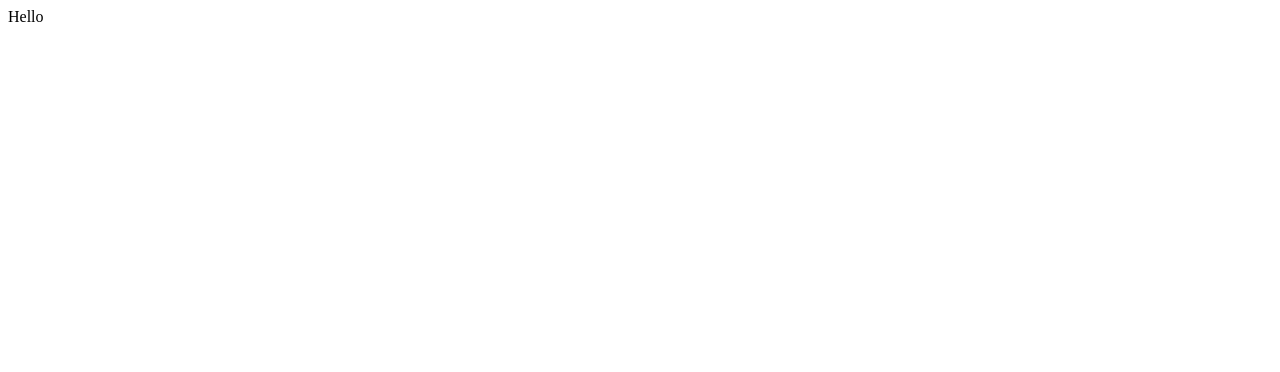
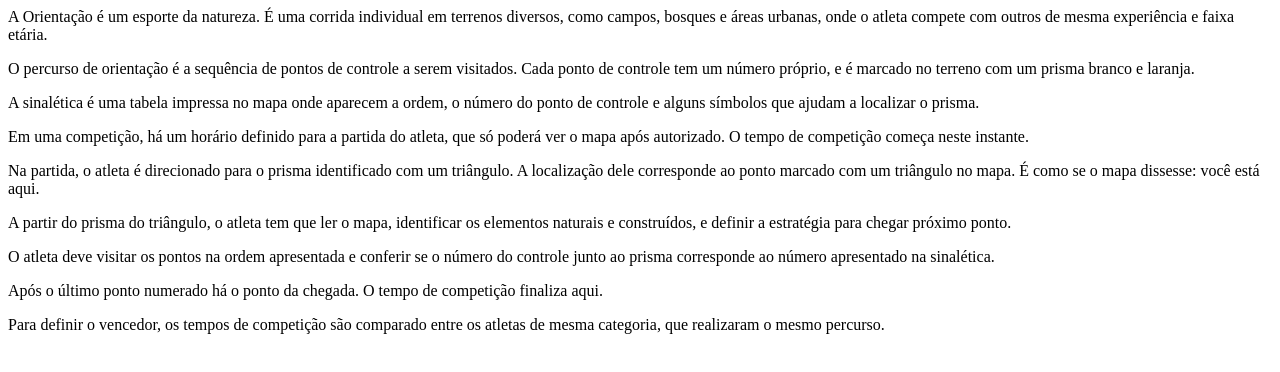
Before and after one commit to orientacao-ceara/orientacao, a plain HTML site: page index.html in a window 1280 px wide. Drawn offline with Linux system fonts and the light colour scheme.

Commit message:
Update index.html

```diff
--- a/index.html
+++ b/index.html
@@ -1,5 +1,23 @@
 <html>
   <body>
-    Hello
+    <p>
+A Orientação é um esporte da natureza. É uma corrida individual em terrenos diversos, como campos, bosques e áreas urbanas, onde o atleta compete com outros de mesma experiência e faixa etária.
+    </p><p>
+O percurso de orientação é a sequência de pontos de controle a serem visitados. Cada ponto de controle tem um número próprio, e é marcado no terreno com um prisma branco e laranja.
+    </p><p>
+A sinalética é uma tabela impressa no mapa onde aparecem a ordem, o número do ponto de controle e alguns símbolos que ajudam a localizar o prisma.
+    </p><p>
+Em uma competição, há um horário definido para a partida do atleta, que só poderá ver o mapa após autorizado. O tempo de competição começa neste instante.
+    </p><p>
+Na partida, o atleta é direcionado para o prisma identificado com um triângulo. A localização dele corresponde ao ponto marcado com um triângulo no mapa. É como se o mapa dissesse: você está aqui.
+      </p><p>
+A partir do prisma do triângulo, o atleta tem que ler o mapa, identificar os elementos naturais e construídos, e definir a estratégia para chegar próximo ponto.
+    </p><p>
+O atleta deve visitar os pontos na ordem apresentada e conferir se o número do controle junto ao prisma corresponde ao número apresentado na sinalética.
+    </p><p>
+Após o último ponto numerado há o ponto da chegada. O tempo de competição finaliza aqui.
+    </p><p>
+Para definir o vencedor, os tempos de competição são comparado entre os atletas de mesma categoria, que realizaram o mesmo percurso.
+    </p>
   </body>
 </html>
```
